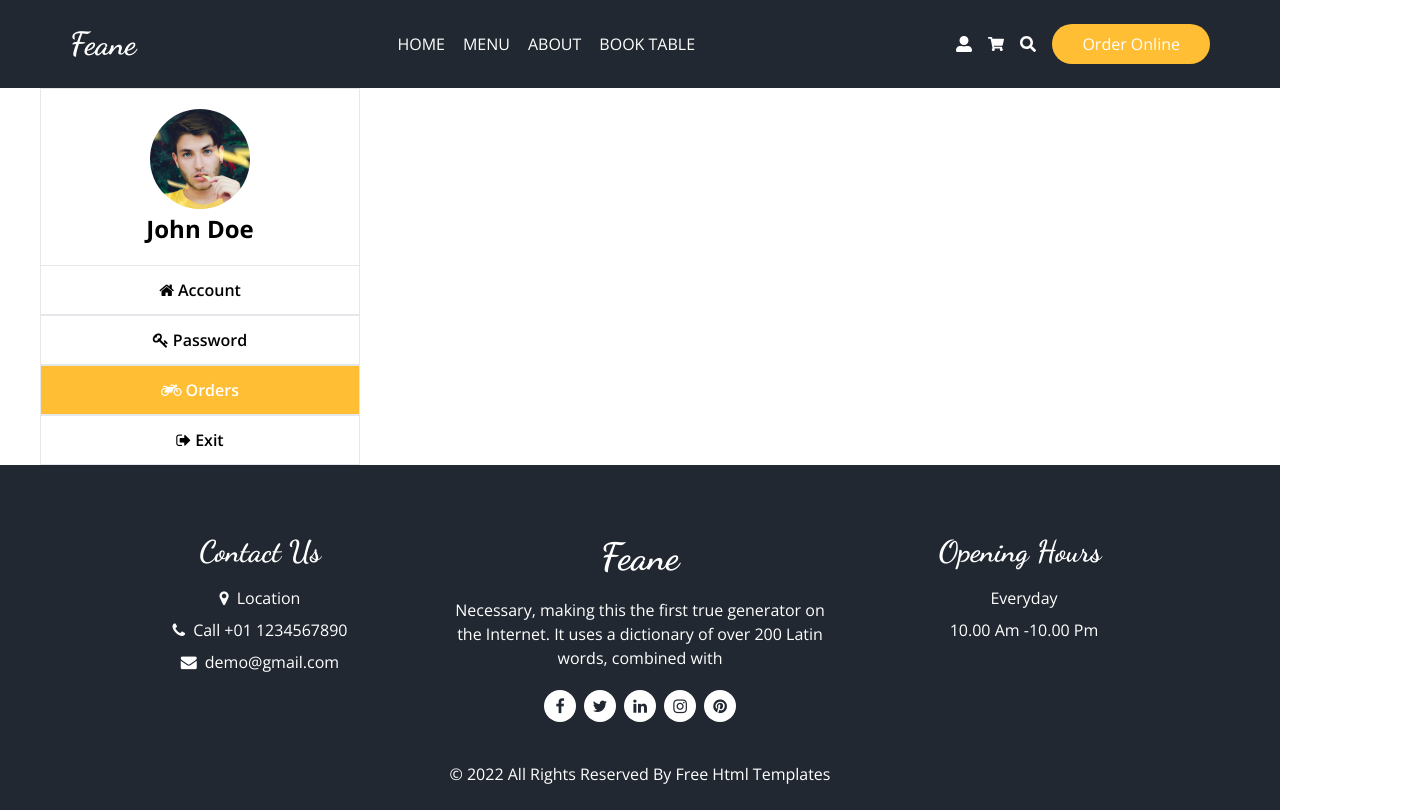
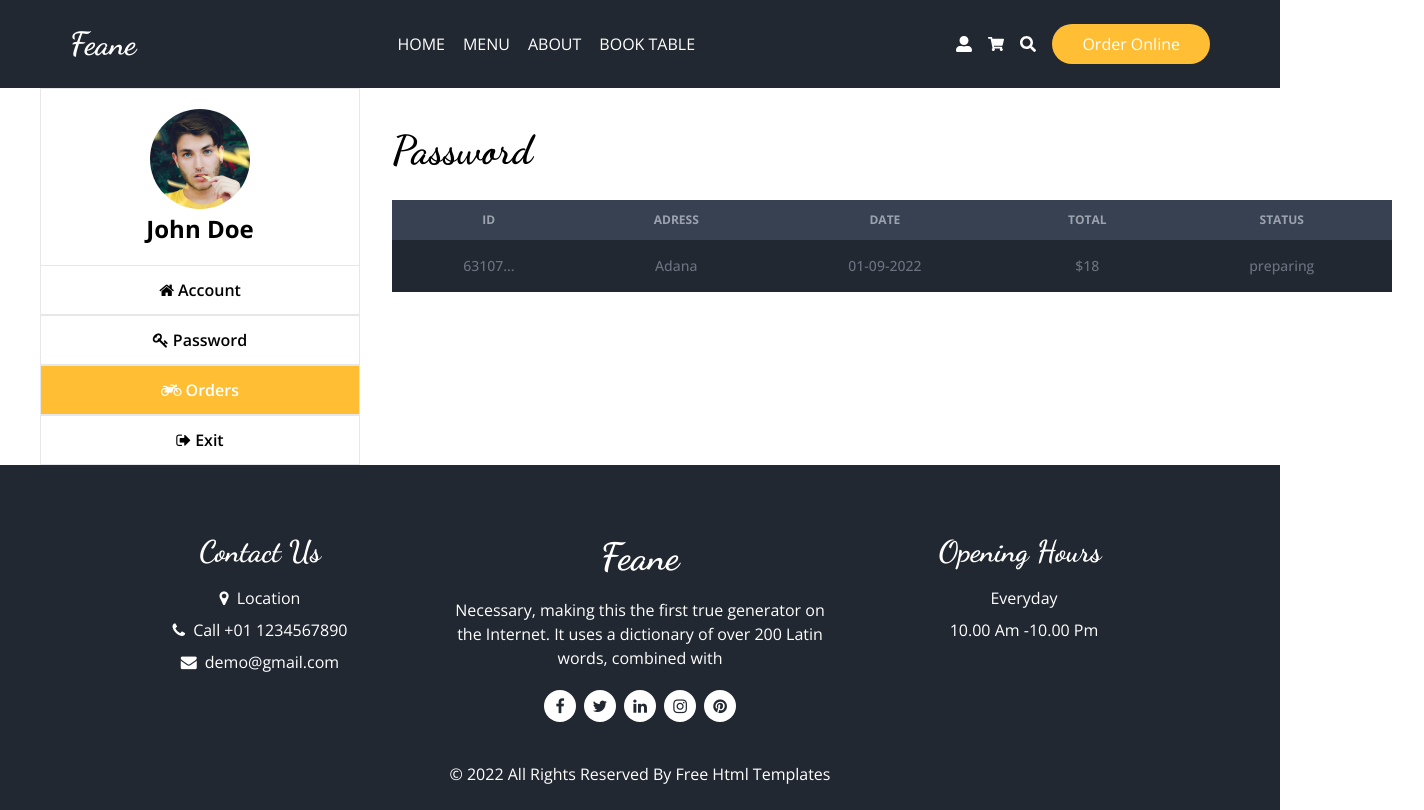
Before and after one commit to eminbasbayan/food-ordering-udemy, a Next.js app: page /profile in a window 1280 px wide. Both pictures are taken after a click on the item "Orders". Shown: the whole page, 1424 px wide, since content can reach past the window. Built offline with nearby package versions, Linux system fonts and the light colour scheme.

Commit message:
profile page order component

```diff
--- /dev/null
+++ b/components/profile/Order.jsx
@@ -0,0 +1,54 @@
+import React from "react";
+import Title from "../ui/Title";
+
+const Order = () => {
+  return (
+    <div className="lg:p-8 flex-1 lg:mt-0 mt-5">
+      <Title addClass="text-[40px]">Password</Title>
+      <div className="overflow-x-auto w-full mt-5">
+        <table className="w-full text-sm text-center text-gray-500 min-w-[1000px]">
+          <thead className="text-xs text-gray-400 uppercase bg-gray-700">
+            <tr>
+              <th scope="col" className="py-3 px-6">
+                ID
+              </th>
+              <th scope="col" className="py-3 px-6">
+                ADRESS
+              </th>
+              <th scope="col" className="py-3 px-6">
+                DATE
+              </th>
+              <th scope="col" className="py-3 px-6">
+                TOTAL
+              </th>
+              <th scope="col" className="py-3 px-6">
+                STATUS
+              </th>
+            </tr>
+          </thead>
+          <tbody>
+            <tr className="transition-all bg-secondary border-gray-700 hover:bg-primary ">
+              <td className="py-4 px-6 font-medium whitespace-nowrap hover:text-white flex items-center gap-x-1 justify-center">
+                <span>63107...</span>
+              </td>
+              <td className="py-4 px-6 font-medium whitespace-nowrap hover:text-white">
+                Adana
+              </td>
+              <td className="py-4 px-6 font-medium whitespace-nowrap hover:text-white">
+                01-09-2022
+              </td>
+              <td className="py-4 px-6 font-medium whitespace-nowrap hover:text-white">
+                $18
+              </td>
+              <td className="py-4 px-6 font-medium whitespace-nowrap hover:text-white">
+                preparing
+              </td>
+            </tr>
+          </tbody>
+        </table>
+      </div>
+    </div>
+  );
+};
+
+export default Order;
--- a/pages/profile/index.jsx
+++ b/pages/profile/index.jsx
@@ -2,6 +2,7 @@
 
 import { useState } from "react";
 import Account from "../../components/profile/Account";
+import Order from "../../components/profile/Order";
 import Password from "../../components/profile/Password";
 
 const Profile = () => {
@@ -61,6 +62,7 @@
       </div>
       {tabs === 0 && <Account />}
       {tabs === 1 && <Password />}
+      {tabs === 2 && <Order />}
     </div>
   );
 };
```
